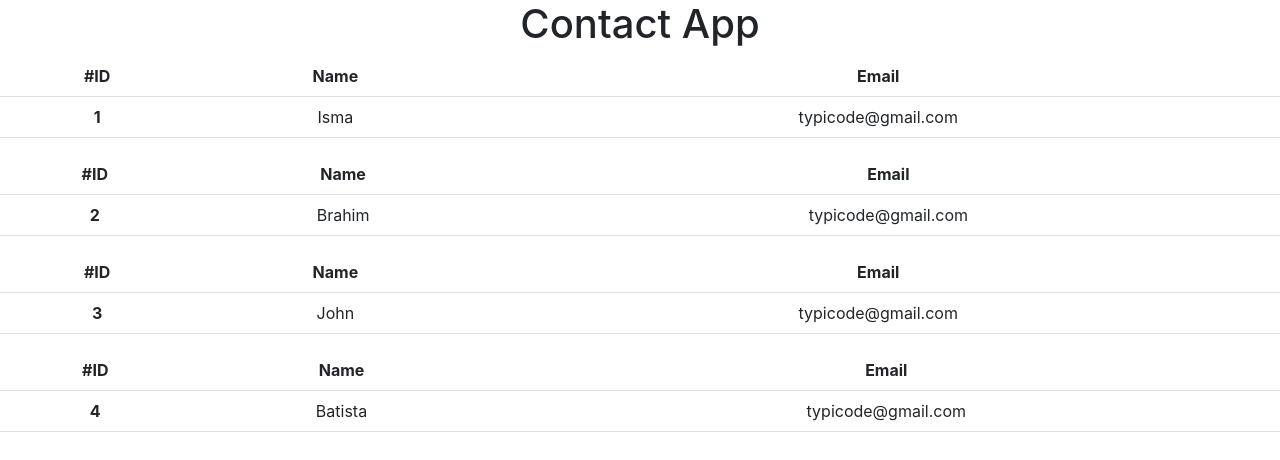
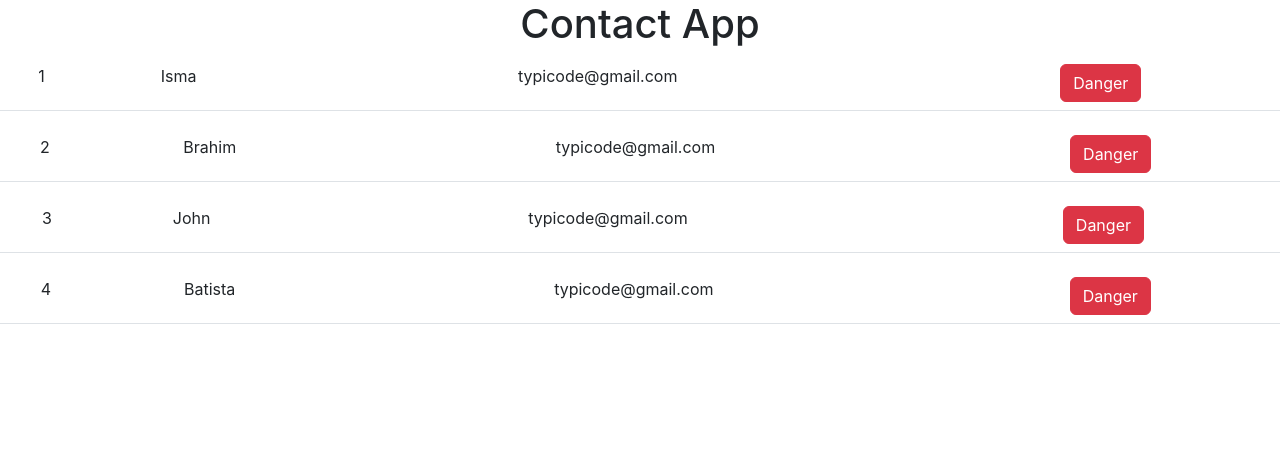
Before and after one commit to ismailasylla/react-contact-crud, a React (Create React App) app: page / in a window 1280 px wide. Shown: the top 460 px of the page. Built offline with nearby package versions, Linux system fonts and the light colour scheme; data requests are answered from the project's data file.

Commit message:
Delete operation....

```diff
--- a/src/components/Contact.js
+++ b/src/components/Contact.js
@@ -17,10 +17,18 @@ const Contact = () => {
     getContacts();
   }, []);
 
+  const deleteHandler = (id) => {
+    setContacts(contacts.filter((contact) => contact.id !== id));
+  };
+
   return (
     <>
       {contacts.map((contact) => (
-        <ContactList key={contact.id} contact={contact} />
+        <ContactList
+          key={contact.id}
+          contact={contact}
+          onDelete={deleteHandler}
+        />
       ))}
     </>
   );
--- a/src/components/ContactList.js
+++ b/src/components/ContactList.js
@@ -1,21 +1,31 @@
 import React from "react";
 
-const ContactList = ({ contact }) => {
+const ContactList = ({ contact, onDelete }) => {
   return (
     <div>
-      <table class="table">
+      <table className="table">
         <thead>
           <tr>
-            <th scope="col">#ID</th>
-            <th scope="col">Name</th>
+            {/* <th scope="col">#ID</th> */}
+            {/* <th scope="col">Name</th>
             <th scope="col">Email</th>
+            <th scope="col">Action</th> */}
           </tr>
         </thead>
         <tbody>
           <tr>
-            <th scope="row">{contact.id}</th>
+            <td scope="row">{contact.id}</td>
             <td>{contact.name}</td>
             <td>{contact.email}</td>
+            <td>
+              <button
+                type="button"
+                className="btn btn-danger"
+                onClick={() => onDelete(contact.id)}
+              >
+                Danger
+              </button>
+            </td>
           </tr>
         </tbody>
       </table>
```
